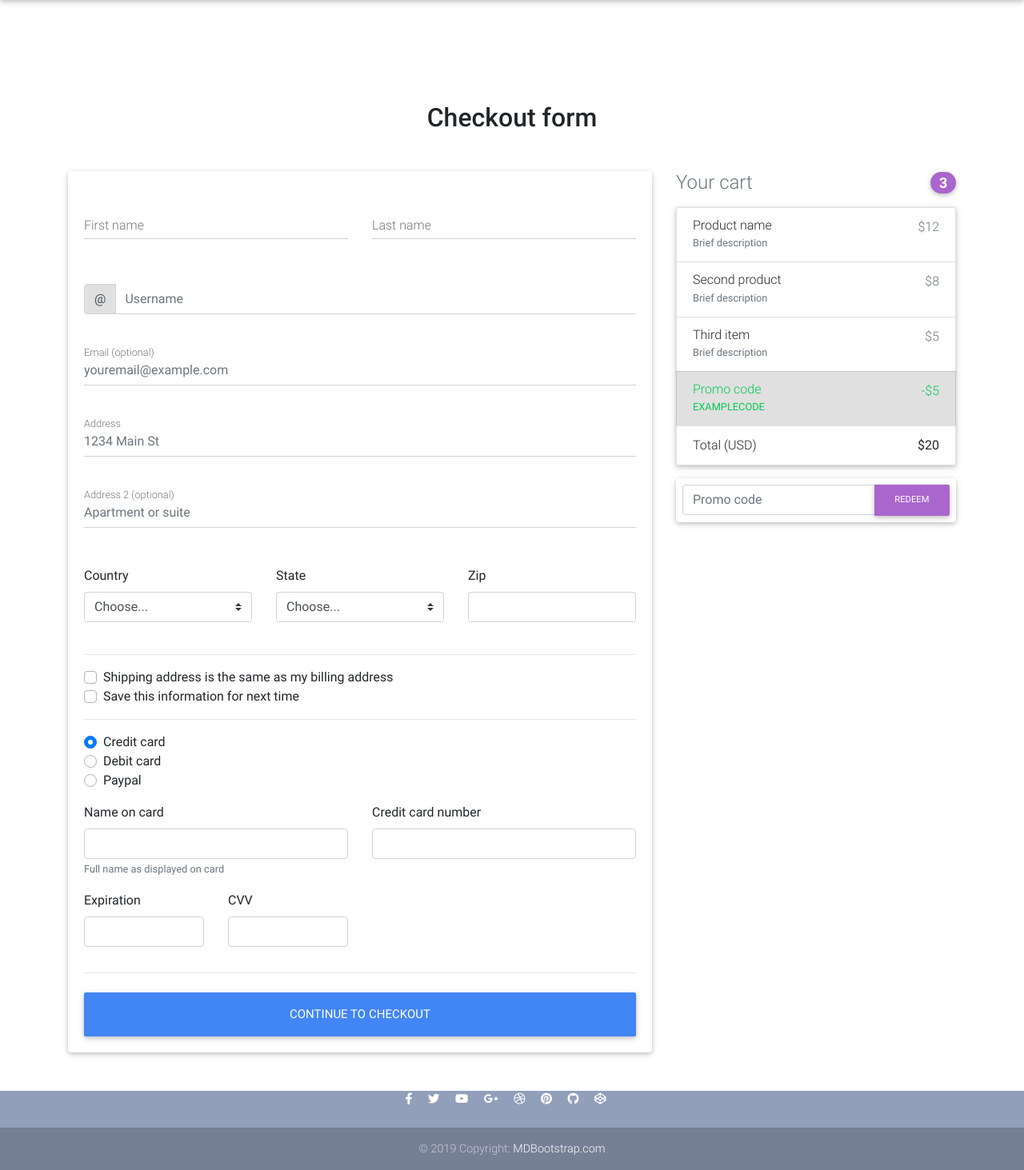
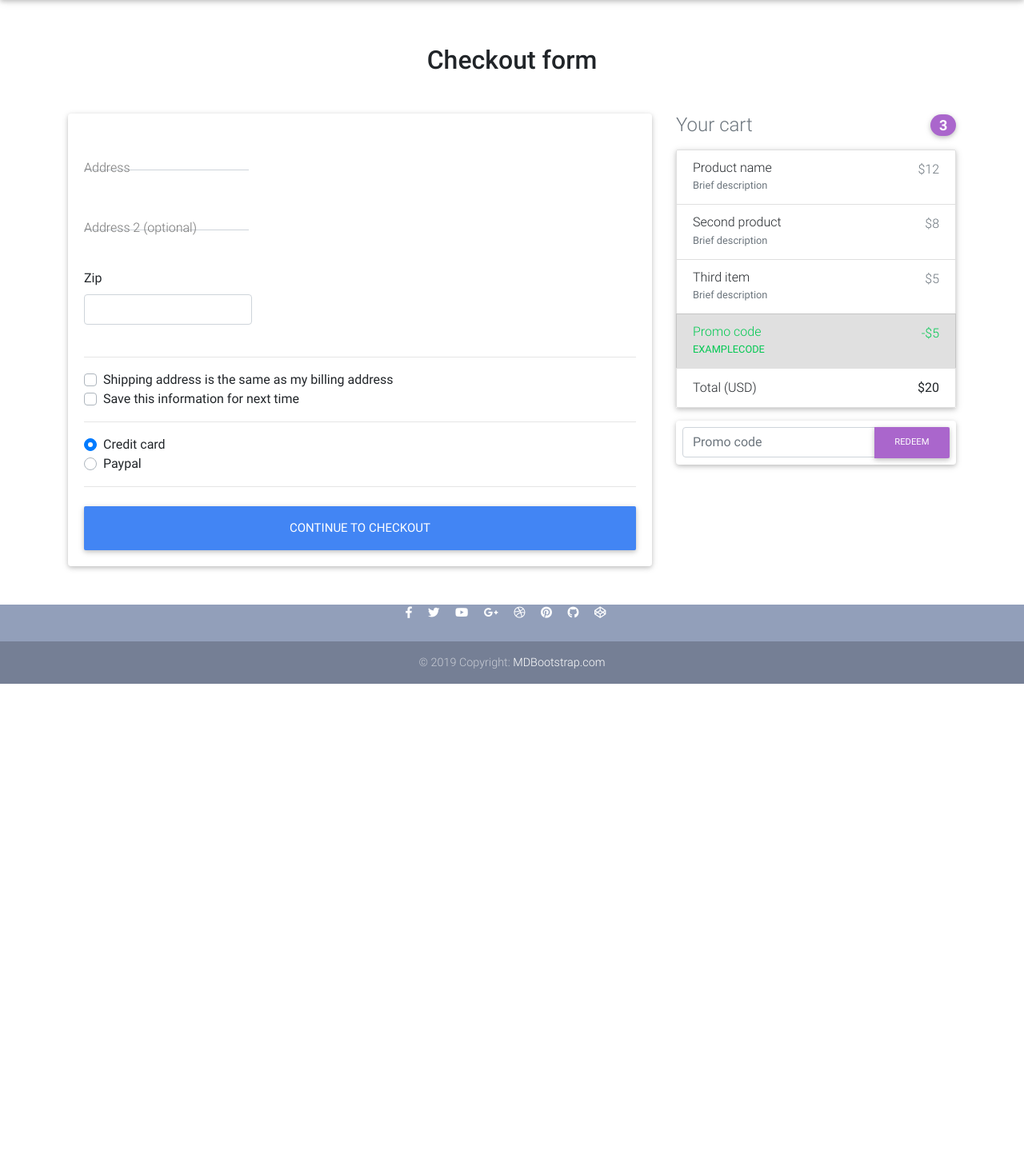
Before and after one commit to Yulikepython/django-ecommerce, a Django app: page /checkout/ in a window 1280 px wide. Shown: the part 64-1527 px from the top of the page at 80% size. After the commit the page ends 919 px from the top, so only its background shows below. Run offline with Django 3.2, Linux system fonts and the light colour scheme; parts of the project's set-up code (start-up, migrations or seed data) failed here and were passed over; some libraries are stand-ins or nearby versions.

Commit message:
up to 1:50:15 could not find the error for the checkout form

```diff
--- a/requirements.txt
+++ b/requirements.txt
@@ -6,6 +6,7 @@ cryptography==3.3.1
 defusedxml==0.6.0
 Django==3.1.6
 django-allauth==0.44.0
+django-countries==7.1
 django-crispy-forms==1.11.1
 idna==2.10
 oauthlib==3.1.0
--- /dev/null
+++ b/src/core/forms.py
@@ -0,0 +1,17 @@
+from django import forms
+from django_countries.fields import CountryField
+
+PAYMENT_CHOICES = (
+    ("S", "Strip"),
+    ("P", "PayPal"),
+
+)
+
+class CheckoutForm(forms.Form):
+    street_address = forms.CharField(widget=forms.TextInput(attrs={"placehoder": "1234 Main St", "id": "street_address"}))
+    apartment_address = forms.CharField(required=False)
+    country = CountryField(blank_label="(select country)")
+    zip_code = forms.CharField()
+    same_billing_address = forms.BooleanField(widget=forms.CheckboxInput())
+    save_info = forms.BooleanField(widget=forms.CheckboxInput())
+    payment_option = forms.ChoiceField(widget=forms.RadioSelect,choices=PAYMENT_CHOICES)
--- a/src/core/views.py
+++ b/src/core/views.py
@@ -2,11 +2,15 @@ from django.contrib import messages
 from django.shortcuts import render, get_object_or_404, redirect
 from django.core.exceptions import ObjectDoesNotExist
 from django.views.generic import ListView, TemplateView, DetailView
+from django.urls import reverse_lazy
+from django.views.generic import FormView
 from django.utils import timezone
 from django.contrib.auth.decorators import login_required
 from django.contrib.auth.mixins import LoginRequiredMixin
 
 from .models import Item, OrderItem, Order
+
+from .forms import CheckoutForm
 
 class HomeView(ListView):
     template_name="home-page.html"
@@ -32,8 +36,15 @@ class ProductView(DetailView):
     template_name="product-page.html"
     model = Item
 
-class CheckOutView(TemplateView):
+class CheckOutView(FormView):
     template_name="checkout-page.html"
+    form_class = CheckoutForm
+    success_url = reverse_lazy("checkout")
+
+    def form_valid(self, form):
+        print("The form is valid")
+
+        return self.form_valid(form)
 
 @login_required
 def add_to_cart(request, slug):
--- a/src/main/settings/local.py
+++ b/src/main/settings/local.py
@@ -56,6 +56,7 @@ INSTALLED_APPS = [
     'allauth.socialaccount',
 
     'crispy_forms',
+    'django_countries',
 
     'core',
 ]
--- a/src/templates/checkout-page.html
+++ b/src/templates/checkout-page.html
@@ -1,9 +1,10 @@
 {% extends 'base.html' %}
+{% load crispy_forms_tags %}
 
 {% block content %}
 
   <!--Main layout-->
-  <main class="mt-5 pt-4">
+  <main>
     <div class="container wow fadeIn">
 
       <!-- Heading -->
@@ -21,94 +22,25 @@
             <!--Card content-->
             <form class="card-body">
 
-              <!--Grid row-->
-              <div class="row">
-
-                <!--Grid column-->
-                <div class="col-md-6 mb-2">
-
-                  <!--firstName-->
-                  <div class="md-form ">
-                    <input type="text" id="firstName" class="form-control">
-                    <label for="firstName" class="">First name</label>
-                  </div>
-
-                </div>
-                <!--Grid column-->
-
-                <!--Grid column-->
-                <div class="col-md-6 mb-2">
-
-                  <!--lastName-->
-                  <div class="md-form">
-                    <input type="text" id="lastName" class="form-control">
-                    <label for="lastName" class="">Last name</label>
-                  </div>
-
-                </div>
-                <!--Grid column-->
-
-              </div>
-              <!--Grid row-->
-
-              <!--Username-->
-              <div class="md-form input-group pl-0 mb-5">
-                <div class="input-group-prepend">
-                  <span class="input-group-text" id="basic-addon1">@</span>
-                </div>
-                <input type="text" class="form-control py-0" placeholder="Username" aria-describedby="basic-addon1">
-              </div>
-
-              <!--email-->
-              <div class="md-form mb-5">
-                <input type="text" id="email" class="form-control" placeholder="youremail@example.com">
-                <label for="email" class="">Email (optional)</label>
-              </div>
 
               <!--address-->
               <div class="md-form mb-5">
-                <input type="text" id="address" class="form-control" placeholder="1234 Main St">
-                <label for="address" class="">Address</label>
+                {% comment %} <input type="text" id="address" class="form-control" placeholder="1234 Main St"> {% endcomment %}
+                {{ form.street_address }}
+                <label for="street_address" class="">Address</label>
               </div>
 
               <!--address-2-->
               <div class="md-form mb-5">
-                <input type="text" id="address-2" class="form-control" placeholder="Apartment or suite">
+                {% comment %} <input type="text" id="address-2" class="form-control" placeholder="Apartment or suite"> {% endcomment %}
+                {{ form.apartment_address}}
                 <label for="address-2" class="">Address 2 (optional)</label>
               </div>
 
               <!--Grid row-->
               <div class="row">
 
-                <!--Grid column-->
-                <div class="col-lg-4 col-md-12 mb-4">
 
-                  <label for="country">Country</label>
-                  <select class="custom-select d-block w-100" id="country" required>
-                    <option value="">Choose...</option>
-                    <option>United States</option>
-                  </select>
-                  <div class="invalid-feedback">
-                    Please select a valid country.
-                  </div>
-
-                </div>
-                <!--Grid column-->
-
-                <!--Grid column-->
-                <div class="col-lg-4 col-md-6 mb-4">
-
-                  <label for="state">State</label>
-                  <select class="custom-select d-block w-100" id="state" required>
-                    <option value="">Choose...</option>
-                    <option>California</option>
-                  </select>
-                  <div class="invalid-feedback">
-                    Please provide a valid state.
-                  </div>
-
-                </div>
-                <!--Grid column-->
 
                 <!--Grid column-->
                 <div class="col-lg-4 col-md-6 mb-4">
@@ -143,48 +75,13 @@
                   <input id="credit" name="paymentMethod" type="radio" class="custom-control-input" checked required>
                   <label class="custom-control-label" for="credit">Credit card</label>
                 </div>
-                <div class="custom-control custom-radio">
-                  <input id="debit" name="paymentMethod" type="radio" class="custom-control-input" required>
-                  <label class="custom-control-label" for="debit">Debit card</label>
-                </div>
+
                 <div class="custom-control custom-radio">
                   <input id="paypal" name="paymentMethod" type="radio" class="custom-control-input" required>
                   <label class="custom-control-label" for="paypal">Paypal</label>
                 </div>
               </div>
-              <div class="row">
-                <div class="col-md-6 mb-3">
-                  <label for="cc-name">Name on card</label>
-                  <input type="text" class="form-control" id="cc-name" placeholder="" required>
-                  <small class="text-muted">Full name as displayed on card</small>
-                  <div class="invalid-feedback">
-                    Name on card is required
-                  </div>
-                </div>
-                <div class="col-md-6 mb-3">
-                  <label for="cc-number">Credit card number</label>
-                  <input type="text" class="form-control" id="cc-number" placeholder="" required>
-                  <div class="invalid-feedback">
-                    Credit card number is required
-                  </div>
-                </div>
-              </div>
-              <div class="row">
-                <div class="col-md-3 mb-3">
-                  <label for="cc-expiration">Expiration</label>
-                  <input type="text" class="form-control" id="cc-expiration" placeholder="" required>
-                  <div class="invalid-feedback">
-                    Expiration date required
-                  </div>
-                </div>
-                <div class="col-md-3 mb-3">
-                  <label for="cc-expiration">CVV</label>
-                  <input type="text" class="form-control" id="cc-cvv" placeholder="" required>
-                  <div class="invalid-feedback">
-                    Security code required
-                  </div>
-                </div>
-              </div>
+
               <hr class="mb-4">
               <button class="btn btn-primary btn-lg btn-block" type="submit">Continue to checkout</button>
 
@@ -194,9 +91,9 @@
           <!--/.Card-->
 
         </div>
-        <!--Grid column-->
+        <!--Grid column1-->
 
-        <!--Grid column-->
+        <!--Grid column2-->
         <div class="col-md-4 mb-4">
 
           <!-- Heading -->
```
Also changed, not shown: 3 other files.
